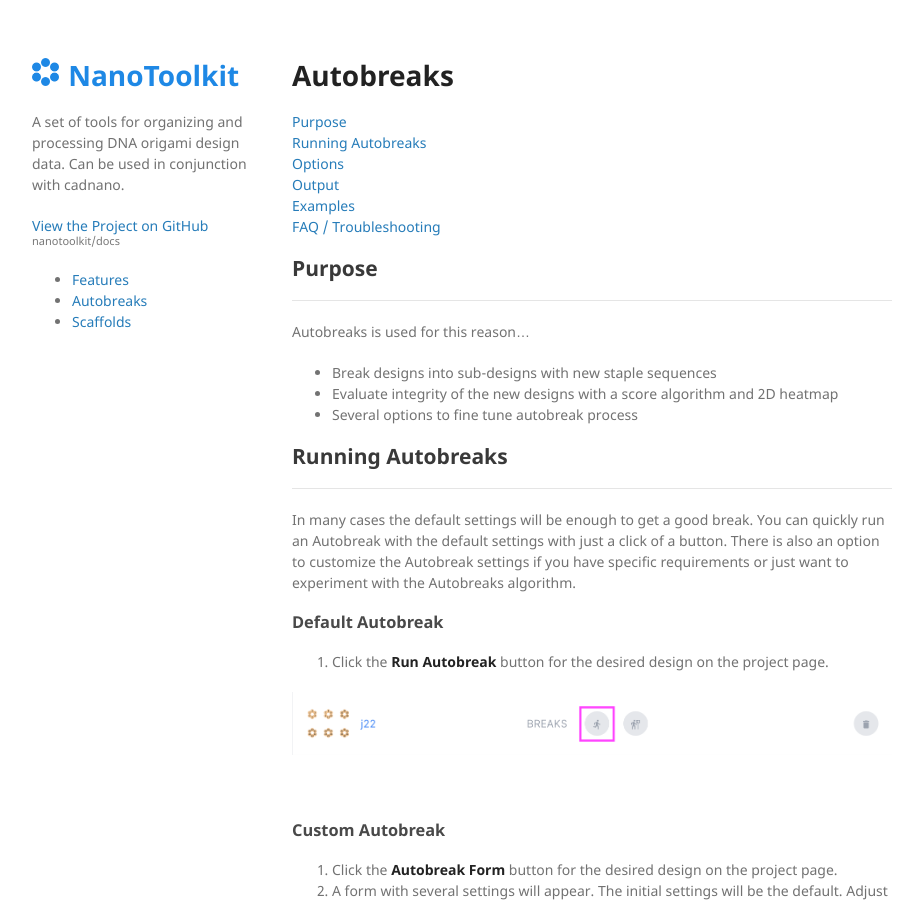
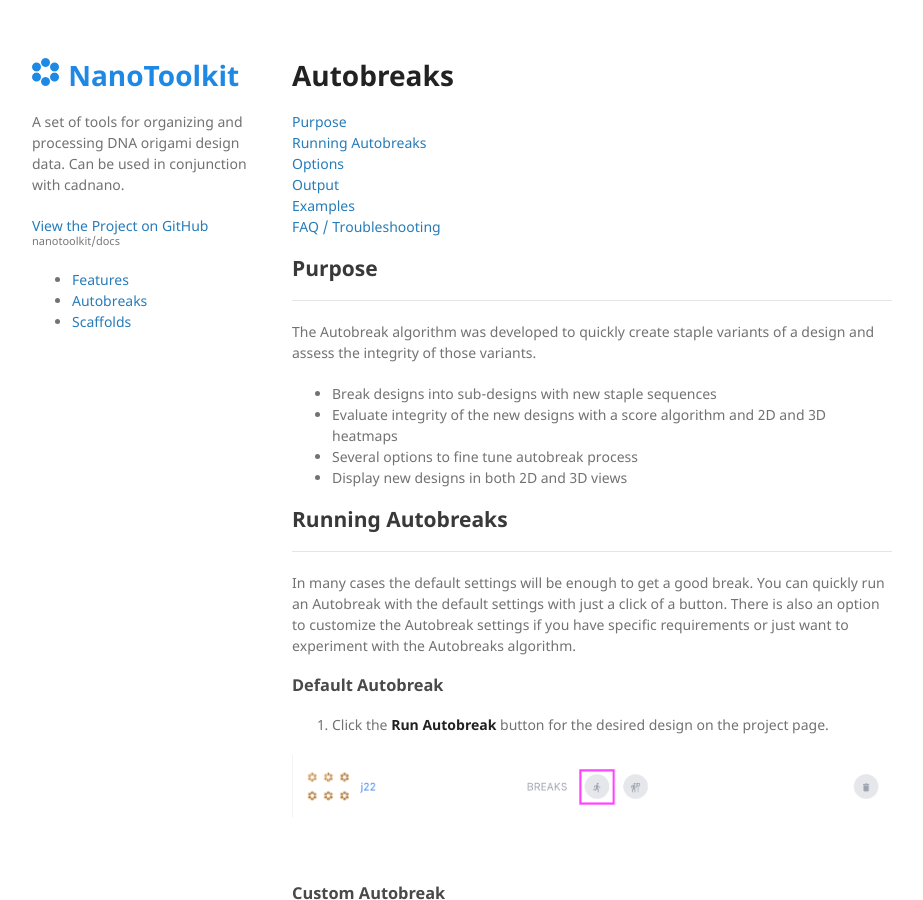
Before and after one commit to nanotoolkit/docs, a Jekyll site: the page built from pages/autobreaks.md, in a window 1280 px wide and 900 px high. Shown: the whole window, without its empty margins (178-1101 px from the left). Built offline with Jekyll 4.4.1, drawn with Linux system fonts in a browser that asks for light colours; our own code applies the rules of GitHub Pages for plain Markdown files.

Commit message:
Reword Autobreaks description

```diff
--- a/pages/autobreaks.md
+++ b/pages/autobreaks.md
@@ -9,11 +9,13 @@
 
 ## Purpose
 ---
-Autobreaks is used for this reason...
+The Autobreak algorithm was developed to quickly create staple variants of a design and
+assess the integrity of those variants.
 
 * Break designs into sub-designs with new staple sequences
-* Evaluate integrity of the new designs with a score algorithm and 2D heatmap
+* Evaluate integrity of the new designs with a score algorithm and 2D and 3D heatmaps
 * Several options to fine tune autobreak process
+* Display new designs in both 2D and 3D views
 
 
 
```
